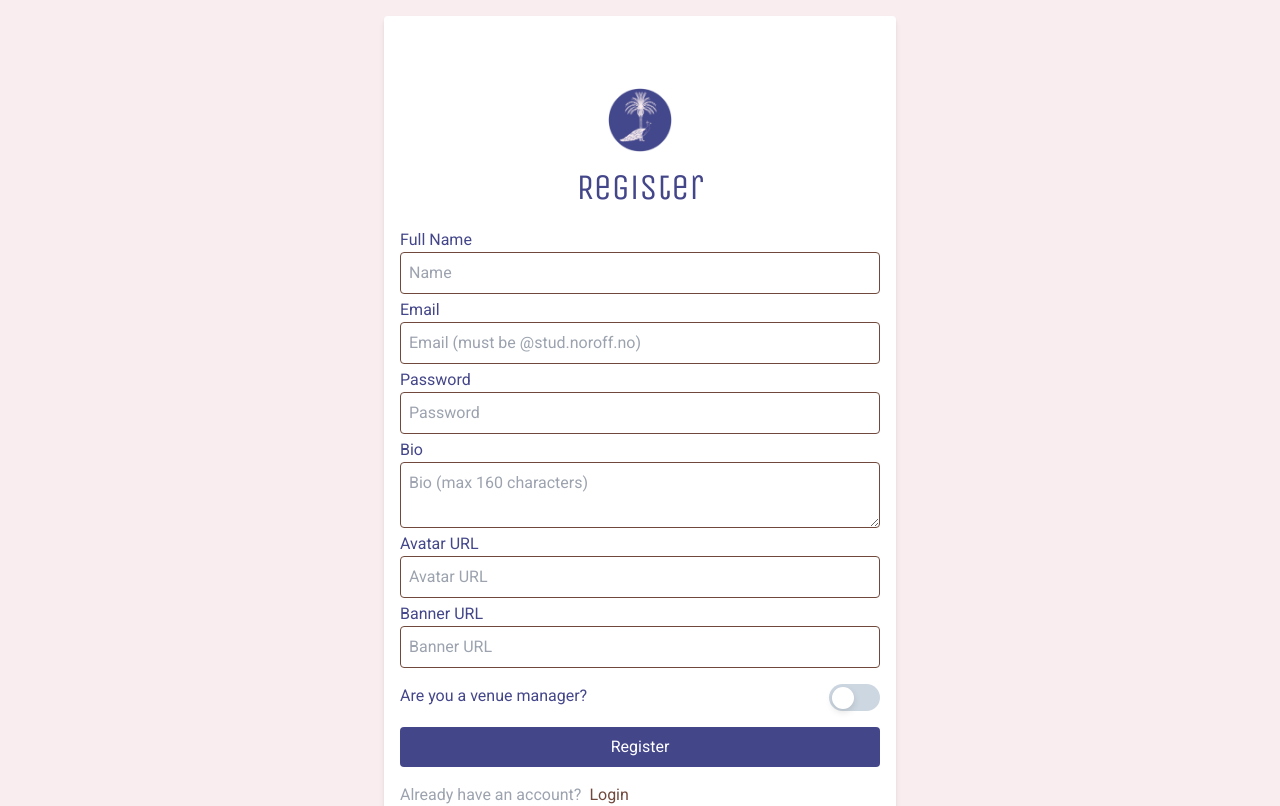
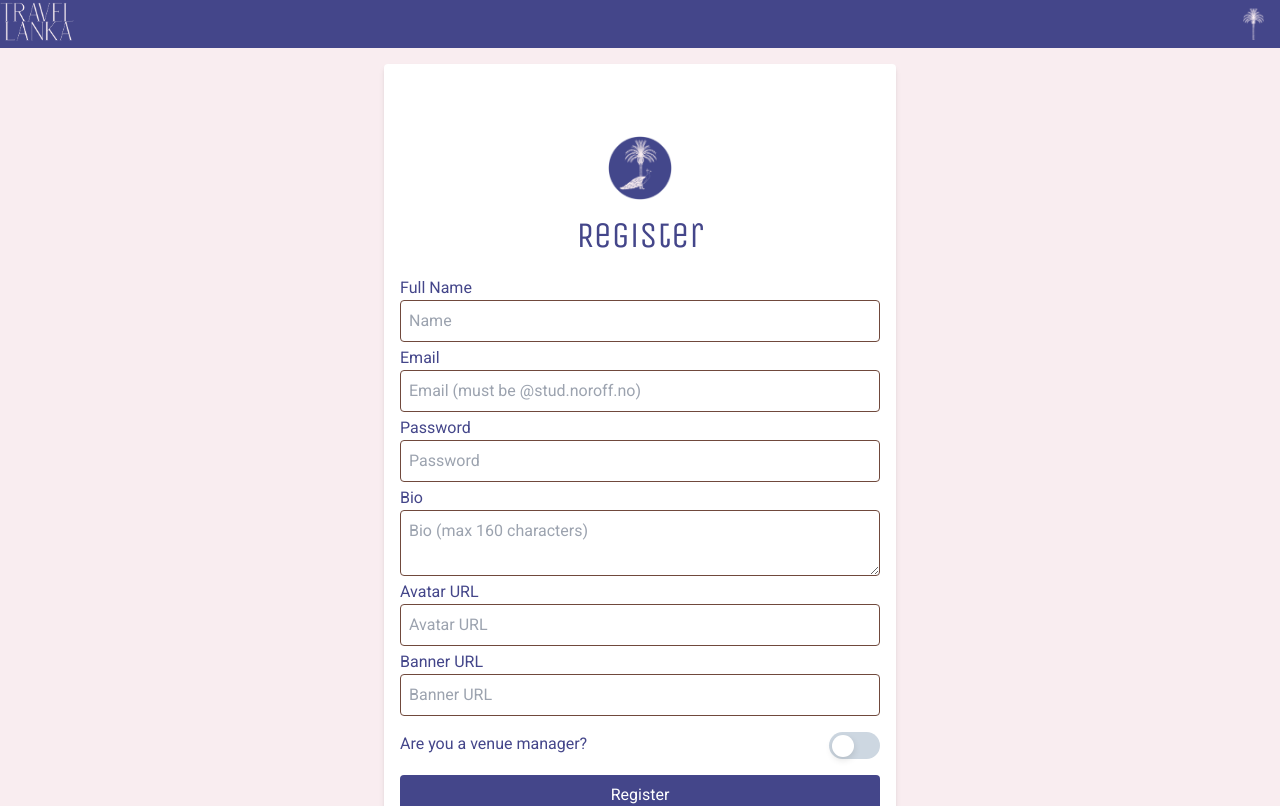
Before and after one commit to OlgaGoryszewska/project-exam-2--, a React (Vite) app: page /register in a window 1280 px wide. Shown: the top 806 px of the page. Built offline with nearby package versions, Linux system fonts and the light colour scheme.

Commit message:
adding vav

```diff
--- a/src/pages/Login.jsx
+++ b/src/pages/Login.jsx
@@ -1,11 +1,17 @@
 import LoginForm from "../components/LoginForm"
+import { useAuthState } from '../hooks/useAuthState'
+import Nav from '../components/Nav'
 
 function Login() {
+    const { profile } = useAuthState()
     return (
+        <>
+          <Nav profile={profile} />
         <div className="px-4">
             <LoginForm />
 
         </div>
+        </>
     )
 }
 
--- a/src/pages/Profile.jsx
+++ b/src/pages/Profile.jsx
@@ -110,7 +110,7 @@ function Profile() {
                             {showUpdateForm && <ChangeAvatar />}
                         </div>
                         <AllBookingsByProfile />
-                        <AllVenuesByProfile id="allVenues" />
+                        <AllVenuesByProfile id="allVenues" venues />
                         <RegisterVenueForm />
                     </div>
                 ) : (
--- a/src/pages/Register.jsx
+++ b/src/pages/Register.jsx
@@ -1,10 +1,16 @@
 import RegisterForm from '../components/RegisterUserForm'
+import { useAuthState } from '../hooks/useAuthState'
+import Nav from '../components/Nav'
 
 function Register() {
+    const { profile } = useAuthState()
     return (
-        <div className='px-4'>
-            <RegisterForm />
-        </div>
+        <>
+            <Nav profile={profile} />
+            <div className="px-4">
+                <RegisterForm />
+            </div>
+        </>
     )
 }
 
```
